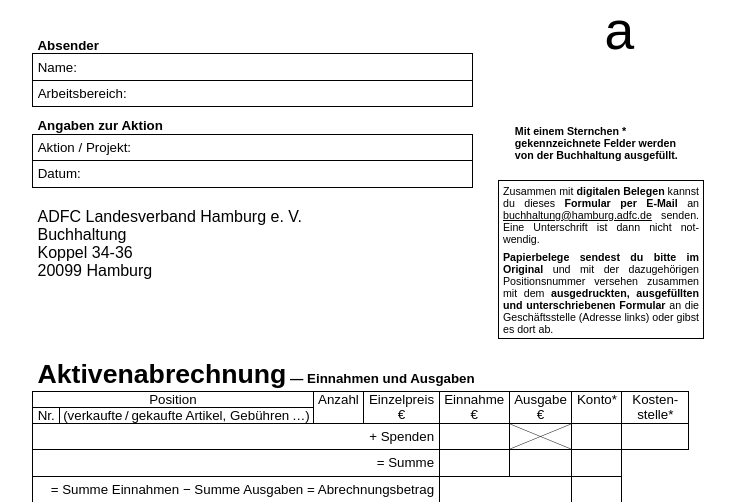
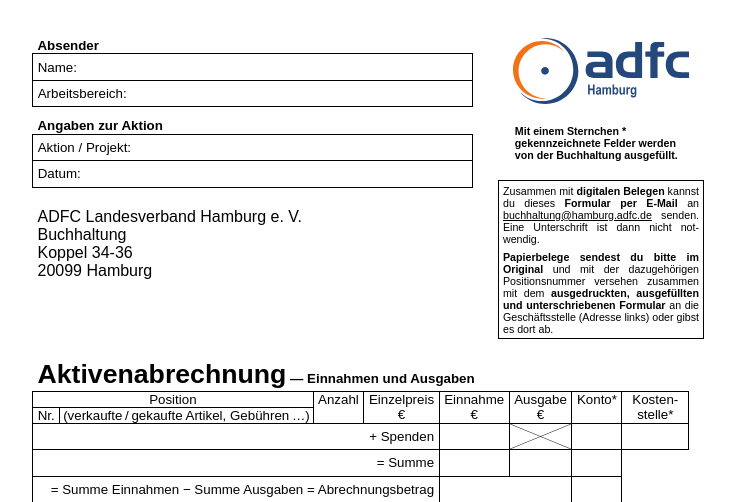
Before and after one commit to ADFC-Hamburg/abrechnungsformular, a Python web app: template templates/documents/aktive_template.html in a window 1280 px wide. Shown: the top 502 px of the page, without its empty margins (57-792 px from the left). Run offline with Jinja, Linux system fonts and the light colour scheme; the template is opened without the code that fills it, so the values that code supplies are empty.

Commit message:
Replaced letter a with logo

```diff
--- a/templates/documents/aktive_template.css
+++ b/templates/documents/aktive_template.css
@@ -24,6 +24,20 @@
 }
 
 /* Header */
+
+header::before {
+	position:	absolute;
+	width:		54.4mm;
+	height:		17.5mm;
+	left:		146.9mm;
+	top:		10mm;
+
+	content:	"";
+	background-image:url('../../static/img/ADFC-HH-orangeblue.svg');
+	background-repeat:no-repeat;
+	background-position:center;
+	background-size:contain;
+}
 
 header div {
 	font-size:	8pt;
--- a/templates/documents/aktive_template.html
+++ b/templates/documents/aktive_template.html
@@ -14,7 +14,7 @@
 
 <header>
 	<!-- <div class="top">Dieses Formular ist auch digital im ADFC-Wiki verf&uuml;gbar (Infos f&uuml;r Aktive =&gt; Allgemeine Infos =&gt; Abrechnungsrichtlinien)</div> -->
-	<div class="symbol">a</div>
+	<!-- <div class="symbol">a</div> -->
 	<div class="info">Mit einem Sternchen * gekennzeichnete Felder werden von der Buchhaltung ausgef&uuml;llt.</div>
 	<div class="box">
 		<p>Zusammen mit <b>digitalen Belegen</b> kannst du dieses <b>Formular per E-Mail</b> an <a href="mailto:buchhaltung@hamburg.adfc.de">buchhaltung@hamburg.adfc.de</a> senden. Eine Unter&shy;schrift ist dann nicht not&shy;wendig.</p>
```
Also changed, not shown: CHANGELOG.md, static/img/ADFC-HH-orangeblue.svg (added).
